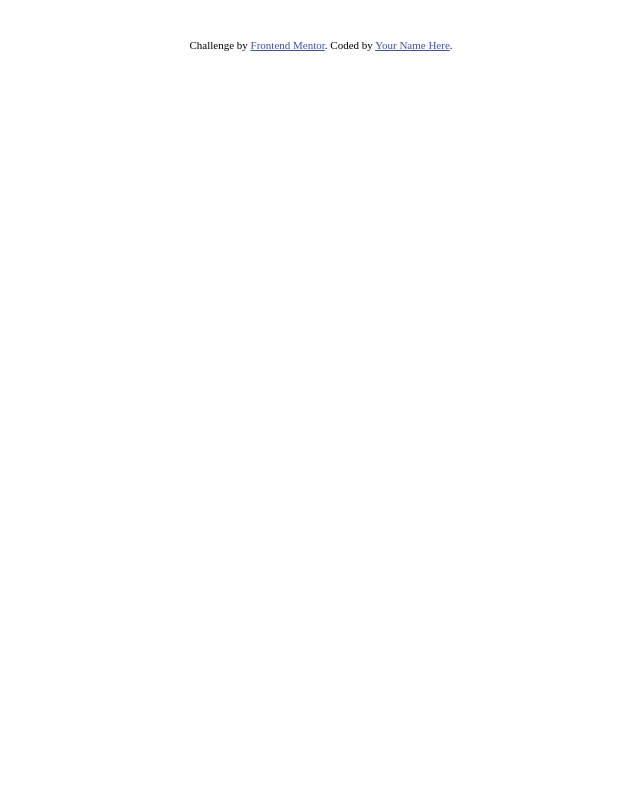
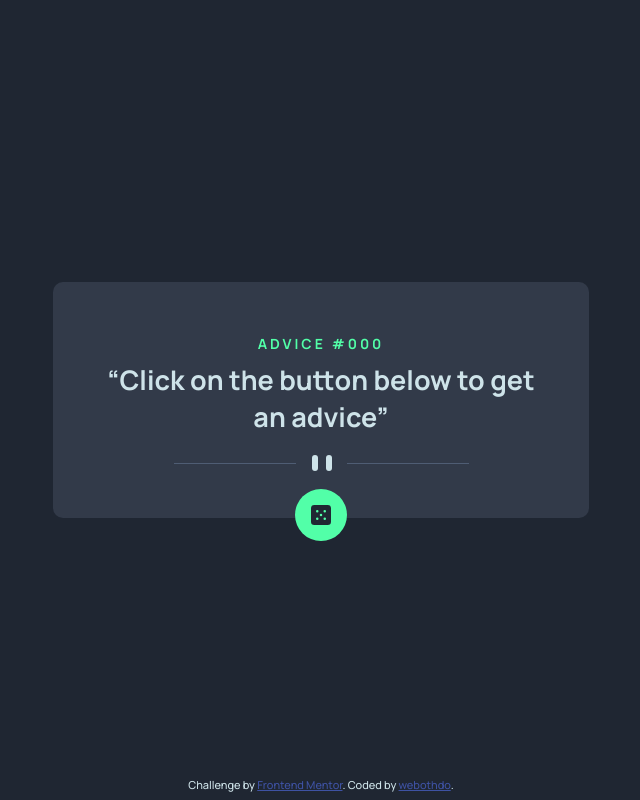
Before and after one commit to Webothdo/advice-generator-app-main, a plain HTML site: page advice-generator-app-main/index.html in a window 1280 px wide. Shown: the whole page, without its empty margins (319-959 px from the left). Drawn offline with Linux system fonts and the light colour scheme.

Commit message:
finished the basic app

```diff
--- a/advice-generator-app-main/index.html
+++ b/advice-generator-app-main/index.html
@@ -12,27 +12,30 @@
     .attribution {
       font-size: 11px;
       text-align: center;
+      color: hsl(193, 38%, 86%);
     }
 
     .attribution a {
       color: hsl(228, 45%, 44%);
     }
   </style>
+  <link rel="stylesheet" href="./style.css">
 </head>
 
 <body>
   <!-- Advice ID goes here -->
   <div id="container">
-    <header>
-      <h1 id="advice-heading"></h1>
-    </header>
+    <h1 id="advice-heading">ADVICE #000</h1>
     <!-- Advice text goes here -->
-    <div id="advice"></div>
-    <img src="" id="line-break" alt="">
-    <div id="advice-button"></div>
+    <q id="advice">Click on the button below to get an advice</q>
+    <img id="divider" src="images/pattern-divider-mobile.svg" id="line-break" alt="">
+    <div id="advice-button">
+      <img src="./images/icon-dice.svg" alt="">
+    </div>
   </div>
   <div class="attribution"> Challenge by <a href="https://www.frontendmentor.io?ref=challenge" target="_blank">Frontend
-      Mentor</a>. Coded by <a href="#">Your Name Here</a>. </div>
+      Mentor</a>. Coded by <a href="https://www.twitter.com/webothdoo">webothdo</a>. </div>
+  <script src="main.js"></script>
 </body>
 
 </html>
--- /dev/null
+++ b/advice-generator-app-main/main.js
@@ -0,0 +1,24 @@
+'use strict';
+
+const advice = document.querySelector('#advice');
+const adviceButton = document.querySelector('#advice-button');
+const adviceId = document.querySelector('h1');
+const url = 'https://api.adviceslip.com/advice';
+
+async function getAdvice() {
+    try {
+        let response = await fetch(url);
+        let data = await response.json();
+        advice.innerHTML = 'Loading Advice'
+        adviceId.innerHTML = `advice # ${data.slip.id}`
+        setTimeout(() => {
+            advice.innerHTML = data.slip.advice
+        }, 2000)
+    } catch (error) {
+        advice.innerHTML = error
+    }
+}
+
+adviceButton.addEventListener('click', () => {
+    getAdvice()
+})
--- /dev/null
+++ b/advice-generator-app-main/style.css
@@ -0,0 +1,74 @@
+@import url('https://fonts.googleapis.com/css2?family=Manrope:wght@500;600;700&display=swap');
+
+* {
+    margin: 0;
+    padding: 0;
+}
+
+body {
+    box-sizing: border-box;
+    background-color: hsl(218, 23%, 16%);
+    display: flex;
+    flex-direction: column;
+    justify-content: center;
+    align-items: center;
+    height: 100vh;
+    font-family: 'Manrope', sans-serif;
+}
+
+#container {
+    position: relative;
+    display: flex;
+    flex-direction: column;
+    align-items: center;
+    justify-items: center;
+    background-color: hsl(217, 19%, 24%);
+    max-width: 33.5rem;
+    width: 90%;
+    padding: 3.2rem 1.5rem;
+    border-radius: 10px;
+    box-sizing: border-box;
+    text-align: center;
+    margin: 0 auto;
+}
+
+h1 {
+    font-size: 14px;
+    font-weight: 800;
+    letter-spacing: 3px;
+    color: hsl(150, 100%, 66%);
+    text-transform: uppercase;
+}
+
+#advice {
+    color: hsl(193, 38%, 86%);
+    font-size: 27px;
+    font-weight: 800;
+    padding: 0.5rem 1rem;
+    padding-bottom: 2rem;
+}
+
+#advice-button {
+    display: flex;
+    justify-content: center;
+    border-radius: 50%;
+    padding: 1rem;
+    background-color: hsl(150, 100%, 66%);
+    position: absolute;
+    bottom: -10%;
+}
+
+#advice-button img {
+    width: 20px;
+}
+
+#divider {
+    padding-top: 0.9rem;
+    position: absolute;
+    bottom: 20%;
+}
+
+.attribution {
+    position: absolute;
+    bottom: 1%;
+}
```
